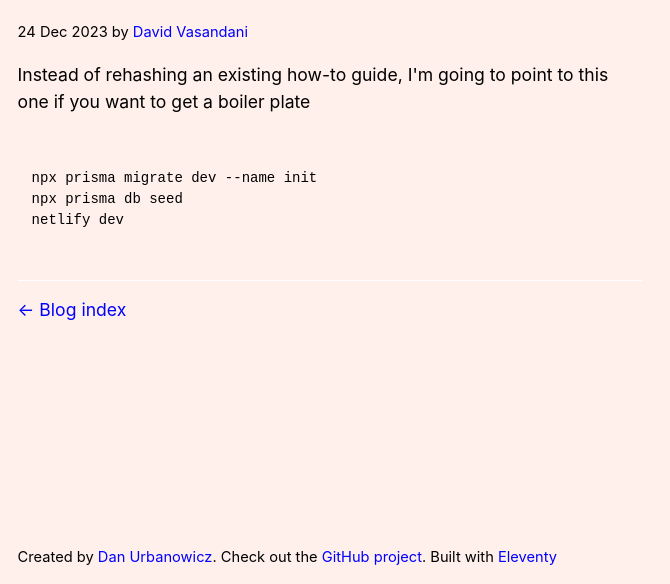
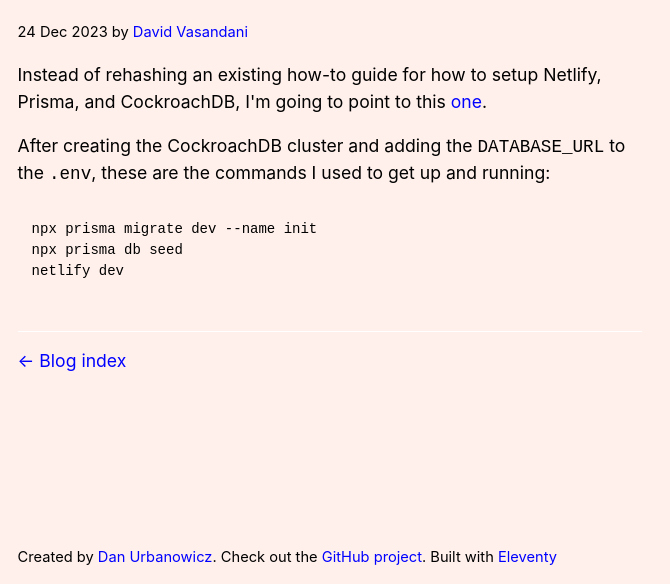
Before and after one commit to davidvasandani/blog, an Eleventy site: page posts/netlify-prisma-and-cockroachdb/netlify-prisma-and-cockroachdb.md in a window 1280 px wide. Shown: the part 216-800 px from the top of the page, without its empty margins (0-670 px from the left). Built offline with nearby package versions, Linux system fonts and the light colour scheme; Eleventy itself is replaced by a stand-in of ours; code samples lack their colours; files that its build step writes are made by us from their sources; what markdown-it-eleventy-img would draw is missing.

Commit message:
Update Post “netlify-prisma-and-cockroachdb/netlify-prisma-and-cockroachdb”

````diff
--- a/posts/netlify-prisma-and-cockroachdb/netlify-prisma-and-cockroachdb.md
+++ b/posts/netlify-prisma-and-cockroachdb/netlify-prisma-and-cockroachdb.md
@@ -6,12 +6,10 @@ summary: Getting started with Netlify, Prisma, and CockroachDB
 tags:
   - post
 ---
-Instead of rehashing an existing how-to guide, I'm going to point to this one if you want to get a boiler plate
+Instead of rehashing an existing how-to guide for how to setup Netlify, Prisma, and CockroachDB, I'm going to point to this [one](https://github.com/cockroachdb/cockroachdb-typescript).
 
-
-
+After creating the CockroachDB cluster and adding the `DATABASE_URL` to the `.env`, these are the commands I used to get up and running:
 ```
-
 npx prisma migrate dev --name init
 npx prisma db seed
 netlify dev
````
